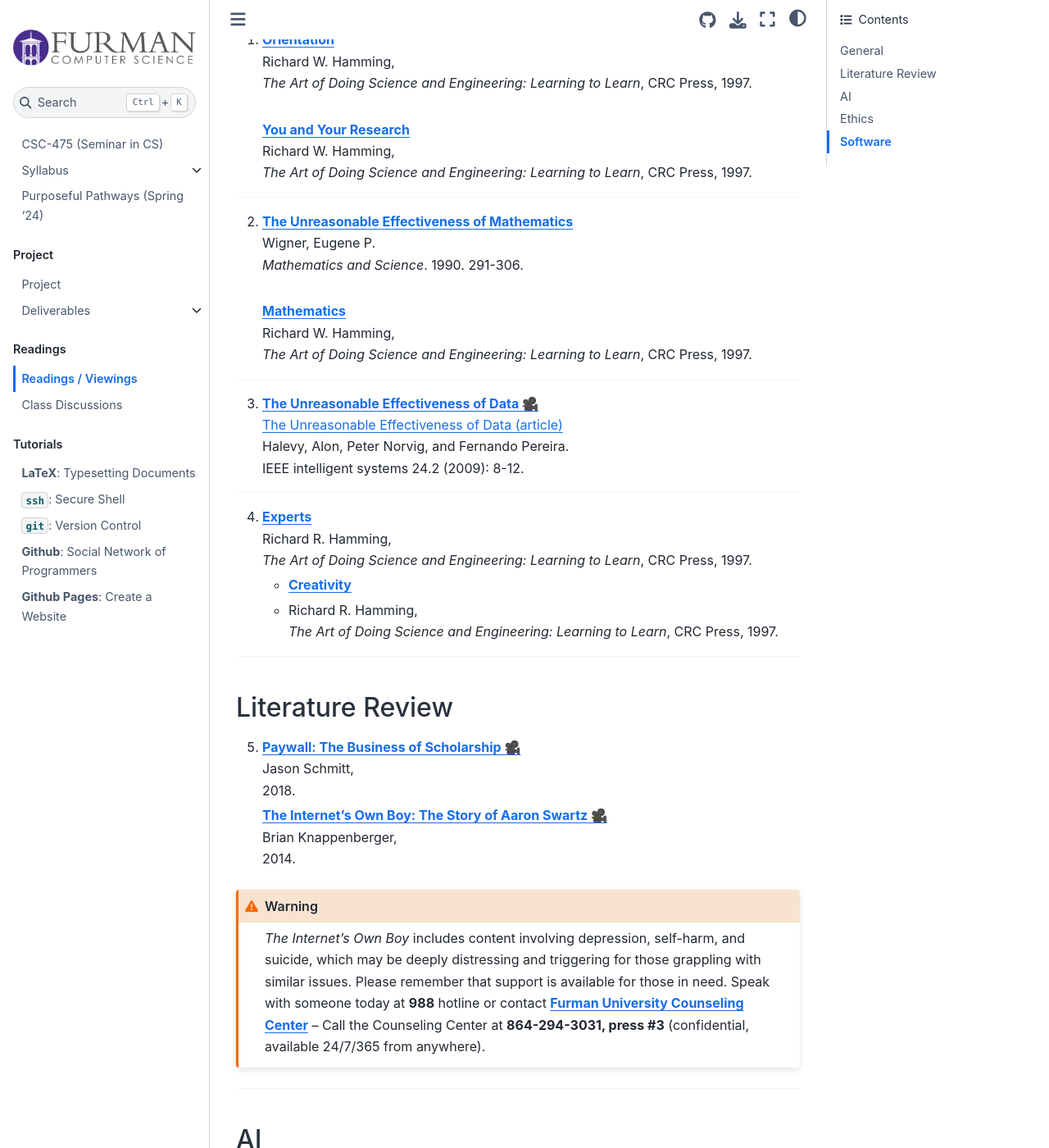
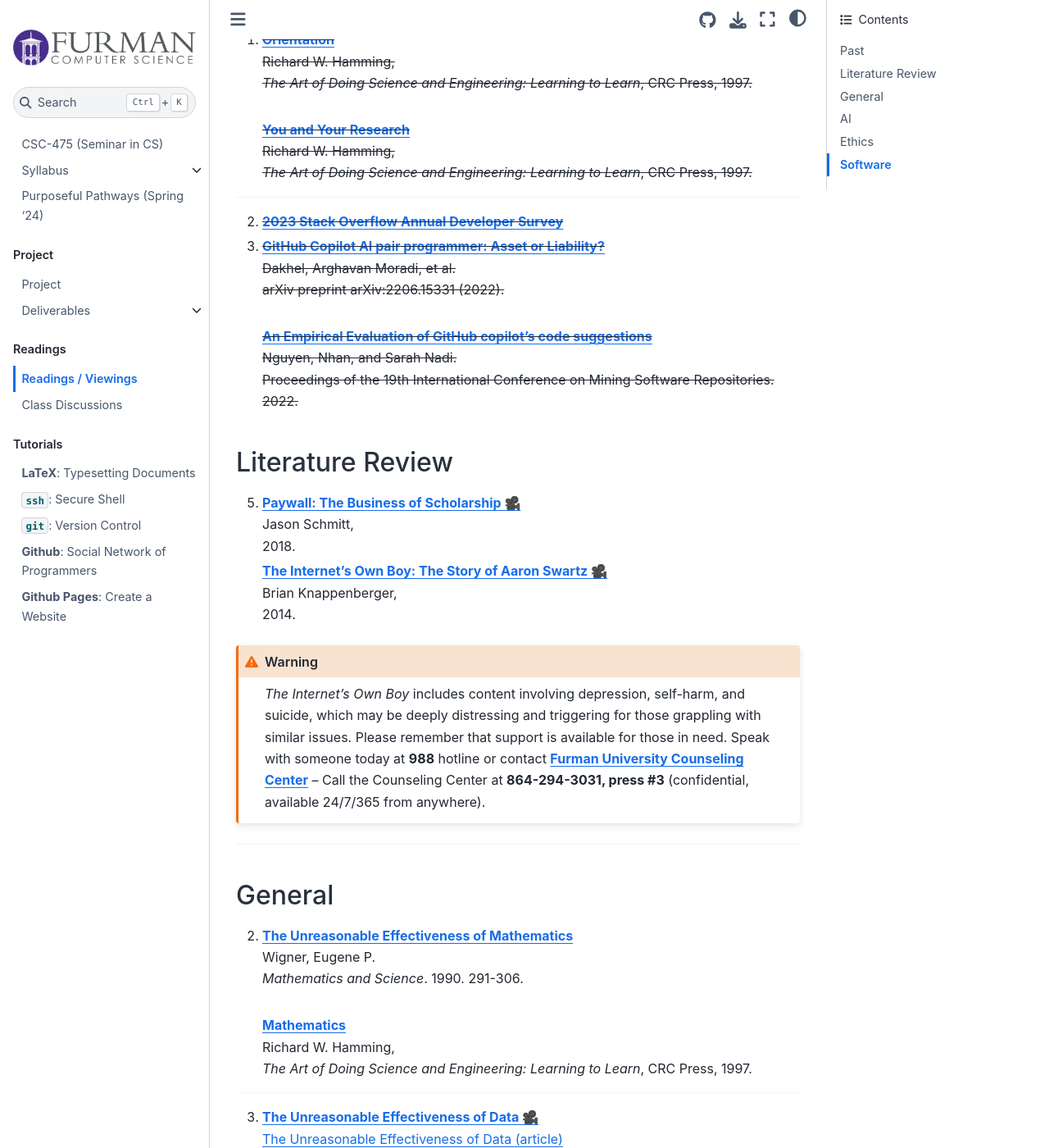
Before and after one commit to fahadsultan/csc475, a Jupyter Book: the page built from class_discussions/readings.md, in a window 1280 px wide and 1400 px high, scrolled down 343 px. Shown: the whole window at 82% size. Built offline with Jupyter Book 1.0.4 settings and Sphinx 7.4.7 and the Sphinx Book theme 1.1.4, drawn with Linux system fonts in a browser that asks for light colours; pages that are not in the unit, such as notebooks, are missing from menus; some of the changed text lies outside the part shown.

Commit message:
new reflection

````diff
--- a/class_discussions/readings.md
+++ b/class_discussions/readings.md
@@ -5,7 +5,9 @@
 The views expressed in the following articles/films do not necessarily reflect the views of the instructor, the CS department and/or Furman University. Read/watch with a critical eye.
 ```
 
-## General
+## Past
+
+<s>
 
 <!-- **1.**  -->
 1. **[Orientation](../assets/papers/Orientation.pdf)**<br/>
@@ -18,6 +20,37 @@ _The Art of Doing Science and Engineering: Learning to Learn_, CRC Press, 1997.
     _The Art of Doing Science and Engineering: Learning to Learn_, CRC Press, 1997.
 
 <hr/>
+
+2. **[2023 Stack Overflow Annual Developer Survey](https://survey.stackoverflow.co/2023/)**
+
+3. **[GitHub Copilot AI pair programmer: Asset or Liability?](https://arxiv.org/pdf/2206.15331)**<br/>
+Dakhel, Arghavan Moradi, et al. \
+arXiv preprint arXiv:2206.15331 (2022). <br/><br/>
+
+
+    **[An Empirical Evaluation of GitHub copilot's code suggestions](https://dl.acm.org/doi/abs/10.1145/3524842.3528470)**<br/>
+    Nguyen, Nhan, and Sarah Nadi. \
+    Proceedings of the 19th International Conference on Mining Software Repositories. 2022.
+
+</s>
+
+## Literature Review
+
+5. **[Paywall: The Business of Scholarship 🎥](https://archive.org/details/PaywallTheBusinessOfScholarshipFinalMovieMastered)**
+<br/> Jason Schmitt, <br/> 2018.
+
+    **[The Internet's Own Boy: The Story of Aaron Swartz 🎥](https://archive.org/details/TheInternetsOwnBoyTheStoryOfAaronSwartz)**
+    <br/> Brian Knappenberger, <br/> 2014.
+
+
+```{warning}
+_The Internet's Own Boy_  includes content involving depression, self-harm, and suicide, which may be deeply distressing and triggering for those grappling with similar issues. Please remember that support is available for those in need. Speak with someone today at **988** hotline or contact **[Furman University Counseling Center](https://www.furman.edu/counseling-center/)** – Call the Counseling Center at **864-294-3031, press #3** (confidential, available 24/7/365 from anywhere).
+```
+
+<hr/>
+
+## General
+
 
 2. **[The Unreasonable Effectiveness of Mathematics](https://www.maths.ed.ac.uk/~v1ranick/papers/wigner.pdf)** <br/>
 Wigner, Eugene P. \
@@ -48,20 +81,6 @@ _The Art of Doing Science and Engineering: Learning to Learn_, CRC Press, 1997.<
 
 ---
 
-## Literature Review
-
-5. **[Paywall: The Business of Scholarship 🎥](https://archive.org/details/PaywallTheBusinessOfScholarshipFinalMovieMastered)**
-<br/> Jason Schmitt, <br/> 2018.
-
-    **[The Internet's Own Boy: The Story of Aaron Swartz 🎥](https://archive.org/details/TheInternetsOwnBoyTheStoryOfAaronSwartz)**
-    <br/> Brian Knappenberger, <br/> 2014.
-
-
-```{warning}
-_The Internet's Own Boy_  includes content involving depression, self-harm, and suicide, which may be deeply distressing and triggering for those grappling with similar issues. Please remember that support is available for those in need. Speak with someone today at **988** hotline or contact **[Furman University Counseling Center](https://www.furman.edu/counseling-center/)** – Call the Counseling Center at **864-294-3031, press #3** (confidential, available 24/7/365 from anywhere).
-```
-
-<hr/>
 
 ## AI
 
````
Also changed, not shown: other parts of class_discussions/readings.md (+0 -9 lines).
